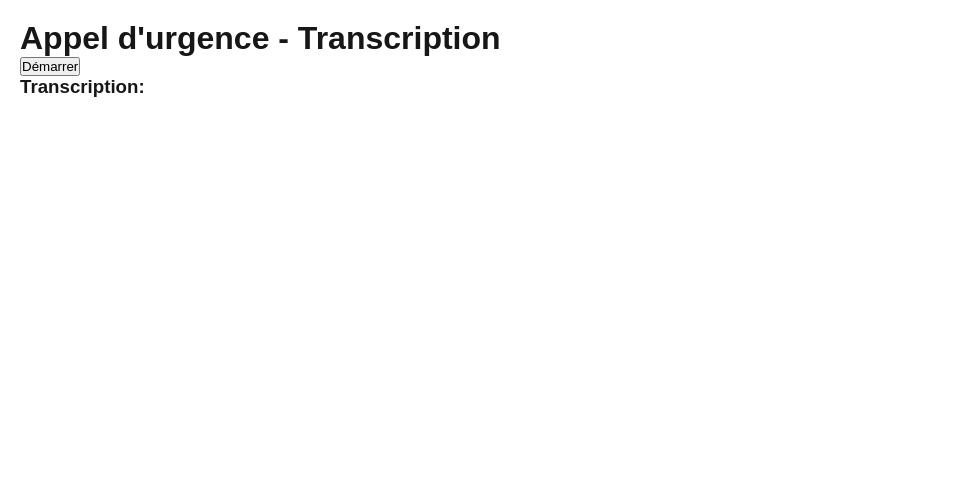
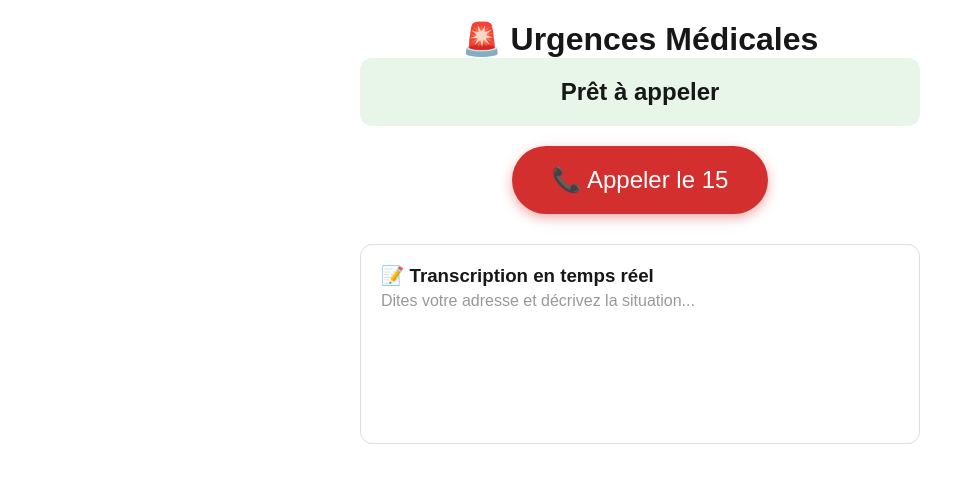
Before and after one commit to daywon03/Medlink, a Next.js app in the folder apps/web/: page /voice in a window 1280 px wide. Shown: the top 482 px of the page, without its empty margins (0-963 px from the left). Built offline with nearby package versions, Linux system fonts and the light colour scheme; no server answers.

Commit message:
modification page.tsx

```diff
--- a/apps/web/src/app/voice/page.tsx
+++ b/apps/web/src/app/voice/page.tsx
@@ -1,3 +1,4 @@
+// apps/web/app/voice/page.tsx
 "use client";
 import { useEffect, useRef, useState } from "react";
 
@@ -6,108 +7,161 @@ export default function VoicePage() {
   const mediaRecorderRef = useRef<MediaRecorder | null>(null);
   const [recording, setRecording] = useState(false);
   const [transcript, setTranscript] = useState<string>("");
+  const [callStatus, setCallStatus] = useState<string>("Prêt à appeler");
 
-    // Utiliser la variable d'environnement
   const WS_URL = process.env.NEXT_PUBLIC_API_URL || "ws://localhost:3002";
-    console.log("Using WS_URL:", WS_URL);
 
-    // Initialisation WebSocket
-    useEffect(() => {
-        if (!wsRef.current && !recording) {
-            wsRef.current = new WebSocket("ws://localhost:3002");
+  const startCall = async () => {
+    try {
+      setCallStatus("Connexion au 15...");
+
+      // 1. Connexion WebSocket
+      wsRef.current = new WebSocket(WS_URL);
 
       wsRef.current.onopen = () => {
-                console.log("WebSocket connection opened");
+        console.log("✅ Connecté au 15");
+        setCallStatus("🟢 En ligne avec le 15");
+
+        // 2. Démarrer l'appel (pas d'infos nécessaires)
+        wsRef.current?.send(JSON.stringify({
+          type: "start_call"
+        }));
       };
 
       wsRef.current.onmessage = (event) => {
         const message = JSON.parse(event.data);
+
         if (message.type === "partial_transcript") {
           setTranscript((prev) => prev + " " + message.payload.text);
         }
+
         if (message.type === "info") {
-                    console.log("Info from server:", message.payload);
+          console.log("📢 Info:", message.payload.message);
         }
       };
+
+      wsRef.current.onerror = () => {
+        setCallStatus("❌ Erreur de connexion");
+      };
+
+      wsRef.current.onclose = () => {
+        setCallStatus("Appel terminé");
+      };
+
+      // 3. Capture micro
+      const stream = await navigator.mediaDevices.getUserMedia({ audio: true });
+
+      let mimeType = 'audio/webm;codecs=opus';
+      if (!MediaRecorder.isTypeSupported(mimeType)) {
+        mimeType = 'audio/webm';
       }
 
-        return () => {
-            if (wsRef.current) {
-                wsRef.current.close();
-                wsRef.current = null;
-            }
-        };
-    }, [recording, WS_URL]);
-
-    const startCall = async () => {
-        try {
-            // Détection du format supporté
-            let mimeType = 'audio/webm';
-
-            if (MediaRecorder.isTypeSupported('audio/webm;codecs=opus')) {
-                mimeType = 'audio/webm;codecs=opus';
-            } else if (MediaRecorder.isTypeSupported('audio/mp4')) {
-                mimeType = 'audio/mp4';
-            } else if (MediaRecorder.isTypeSupported('audio/ogg')) {
-                mimeType = 'audio/ogg';
-            }
-
-            const stream = await navigator.mediaDevices.getUserMedia({ audio: true });
       const mediaRecord = new MediaRecorder(stream, {
         mimeType,
         audioBitsPerSecond: 128000
       });
-
-            console.log('Format audio utilisé:', mimeType);
-
-            if (wsRef.current?.readyState === WebSocket.OPEN) {
-                wsRef.current.send(JSON.stringify({
-                    type: "start_call",
-                    payload: {
-                        citizenId: "demo-citizen-uuid",
-                        location_input_text: "12 rue de la paix, Paris",
-                    }
-                }));
-            }
 
       mediaRecorderRef.current = mediaRecord;
 
       mediaRecord.ondataavailable = async (event) => {
         if (event.data.size > 0 && wsRef.current?.readyState === WebSocket.OPEN) {
           const arrayBuf = await event.data.arrayBuffer();
-                    wsRef.current.send(JSON.stringify({type: "audio_chunk"}));
+          wsRef.current.send(JSON.stringify({ type: "audio_chunk" }));
           wsRef.current.send(arrayBuf);
         }
       };
 
       mediaRecord.start(2000);
       setRecording(true);
+
     } catch (error) {
-            console.error('Erreur MediaRecorder:', error);
-            alert('Erreur: impossible d\'accéder au microphone');
+      console.error('❌ Erreur:', error);
+      alert("Impossible d'accéder au microphone. Autorisez l'accès dans votre navigateur.");
     }
   };
 
   const stopCall = () => {
     mediaRecorderRef.current?.stop();
+    mediaRecorderRef.current?.stream.getTracks().forEach(track => track.stop());
+
     if (wsRef.current?.readyState === WebSocket.OPEN) {
       wsRef.current.send(JSON.stringify({ type: "end_call" }));
     }
+
+    wsRef.current?.close();
     setRecording(false);
   };
 
   return (
-        <div style={{ padding: "20px" }}>
-            <h1>Appel d'urgence - Transcription</h1>
-            <div style={{display: "flex", gap: 8}}>
-                {!recording ? (
-                    <button onClick={startCall}>Démarrer</button>
-                ) : (
-                    <button onClick={stopCall}>Arrêter</button>
+    <div style={{ padding: "20px", maxWidth: "600px", margin: "0 auto" }}>
+      <h1 style={{ textAlign: "center" }}>🚨 Urgences Médicales</h1>
+
+      <div style={{
+        padding: "20px",
+        background: recording ? "#ffebee" : "#e8f5e9",
+        borderRadius: "12px",
+        marginBottom: "20px",
+        textAlign: "center"
+      }}>
+        <h2>{callStatus}</h2>
+        {recording && (
+          <p style={{ color: "#d32f2f", fontSize: "18px", margin: "10px 0" }}>
+            🔴 Enregistrement en cours...
+          </p>
         )}
       </div>
-            <h3>Transcription:</h3>
-            <pre>{transcript}</pre>
+
+      <div style={{ textAlign: "center", marginBottom: "30px" }}>
+        {!recording ? (
+          <button
+            onClick={startCall}
+            style={{
+              padding: "20px 40px",
+              fontSize: "24px",
+              background: "#d32f2f",
+              color: "white",
+              border: "none",
+              borderRadius: "50px",
+              cursor: "pointer",
+              boxShadow: "0 4px 12px rgba(211, 47, 47, 0.4)"
+            }}
+          >
+            📞 Appeler le 15
+          </button>
+        ) : (
+          <button
+            onClick={stopCall}
+            style={{
+              padding: "20px 40px",
+              fontSize: "24px",
+              background: "#424242",
+              color: "white",
+              border: "none",
+              borderRadius: "50px",
+              cursor: "pointer"
+            }}
+          >
+            ⏹️ Raccrocher
+          </button>
+        )}
+      </div>
+
+      <div style={{
+        background: "#fff",
+        padding: "20px",
+        borderRadius: "12px",
+        border: "1px solid #ddd",
+        minHeight: "200px"
+      }}>
+        <h3>📝 Transcription en temps réel</h3>
+        <p style={{
+          fontSize: "16px",
+          lineHeight: "1.8",
+          color: transcript ? "#000" : "#999"
+        }}>
+          {transcript || "Dites votre adresse et décrivez la situation..."}
+        </p>
+      </div>
     </div>
   );
 }
```
Lines whose indentation alone changed are shown as unchanged.
